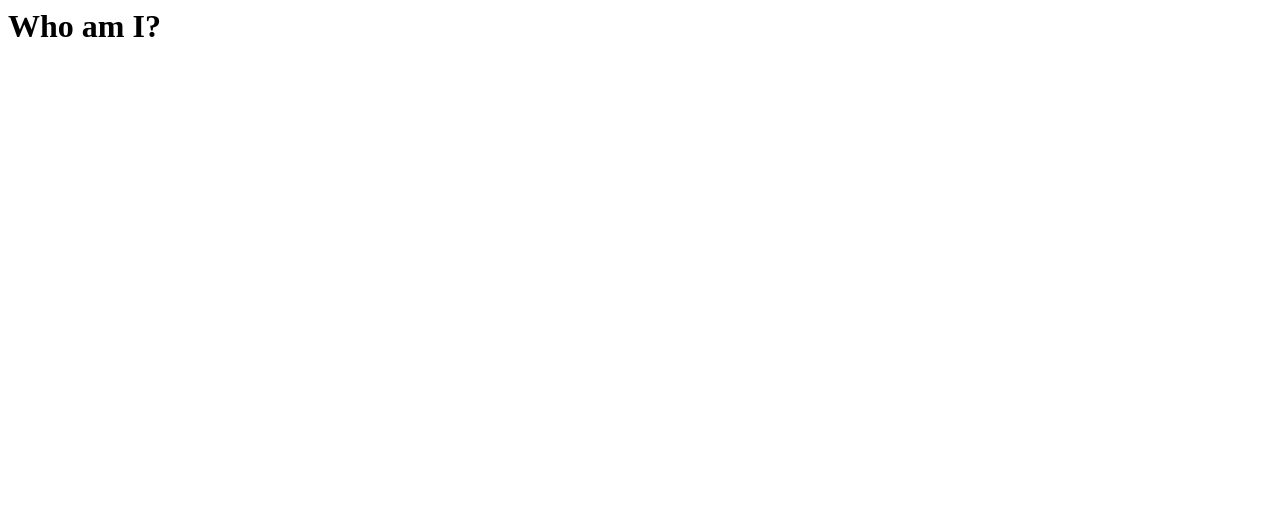
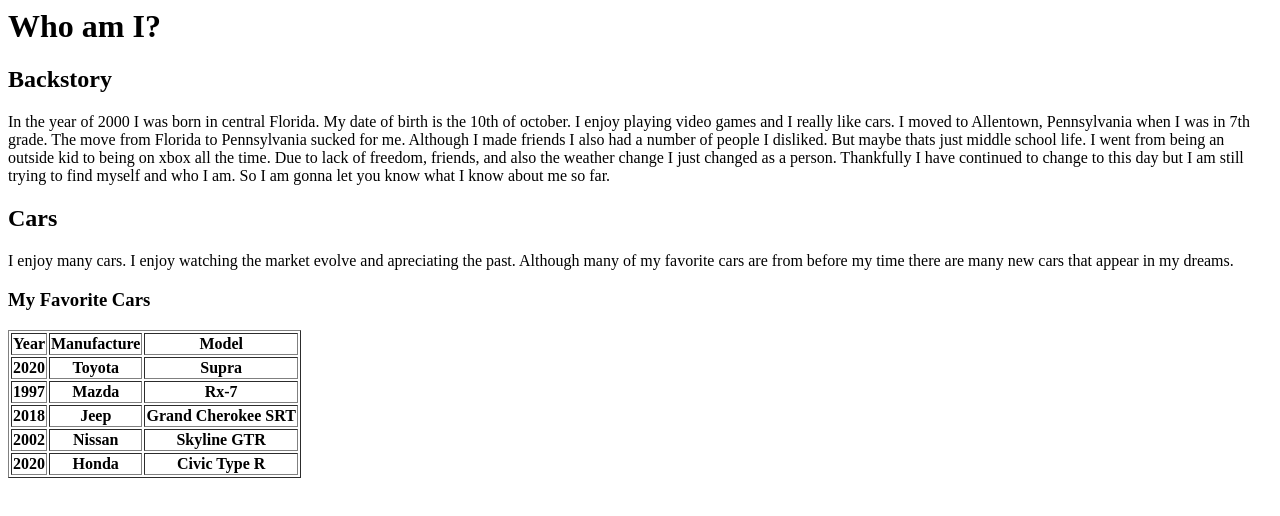
Before and after one commit to Jamesklauck/James-Project, a plain HTML site: page index.html in a window 1280 px wide. Drawn offline with Linux system fonts and the light colour scheme.

Commit message:
add table and content

```diff
--- a/index.html
+++ b/index.html
@@ -2,10 +2,59 @@
 <html>
     <head>
 <title>Project James</title>
+<link rel="stylesheet" href="style.css" />
 
     </head>
     <body>
         <h1>Who am I?</h1>
-
+        <h2>Backstory</h2>
+<p>In the year of 2000 I was born in central Florida. My date of birth is the 10th of october. I enjoy
+    playing video games and I really like cars.
+    I moved to Allentown, Pennsylvania when I was in 7th grade. The move from Florida to
+    Pennsylvania sucked for me.
+    Although I made friends I also had a number of people I disliked. But maybe thats just
+    middle school life. I went from being an
+    outside kid to being on xbox all the time. Due to lack of freedom, friends, and also the
+    weather change I just changed as a person. Thankfully
+    I have continued to change to this day but I am still trying to find myself and who I am.
+    So I am gonna let you know what I know about me so far.
+</p>
+<h2>Cars</h2>
+<p>I enjoy many cars. I enjoy watching the market evolve and apreciating the past. Although many of my favorite
+    cars are from before my time there are many new cars that appear in my dreams.
+</p>
+<h3>My Favorite Cars</h3>
+<table border="1">
+    <tr>
+        <th>Year</th>
+        <th>Manufacture</th>
+        <th>Model</th>
+    </tr>
+    <tr>
+        <th>2020</th>
+        <th>Toyota</th>
+        <th>Supra</th>
+    </tr>
+    <tr>
+        <th>1997</th>
+        <th>Mazda</th>
+        <th>Rx-7</th>
+    </tr>
+    <tr>
+        <th>2018</th>
+        <th>Jeep</th>
+        <th>Grand Cherokee SRT</th>
+    </tr>
+    <tr>
+        <th>2002</th>
+        <th>Nissan</th>
+        <th>Skyline GTR</th>
+    </tr>
+    <tr>
+        <th>2020</th>
+        <th>Honda</th>
+        <th>Civic Type R</th>
+    </tr>
+</table>
     </body>
 </html>
```
